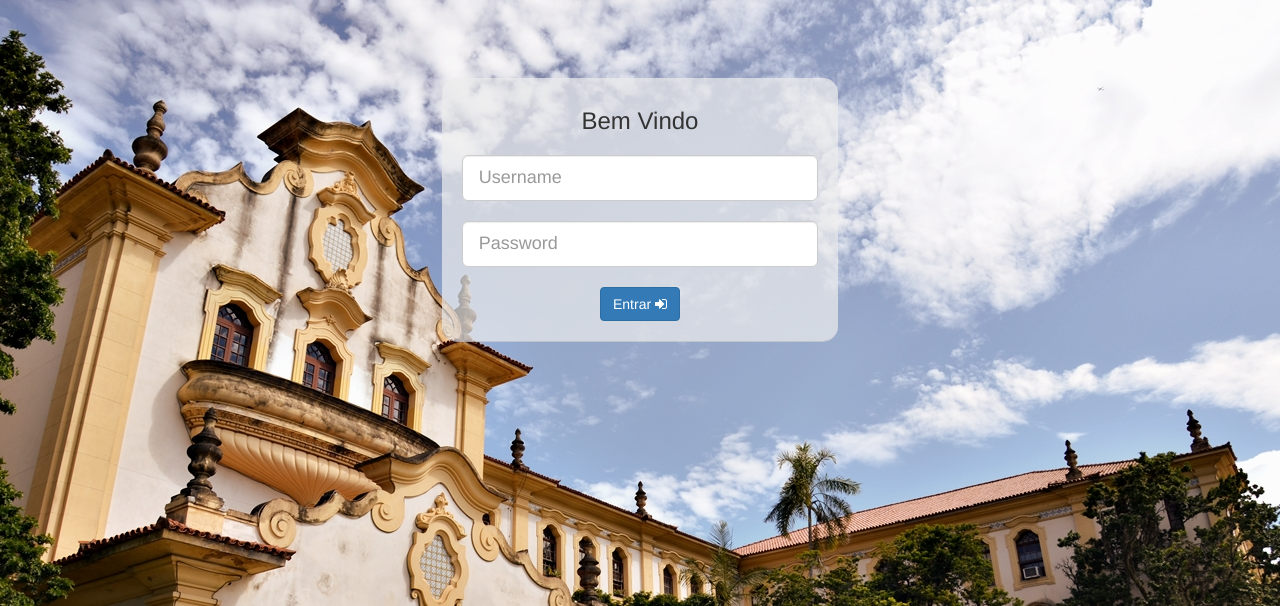
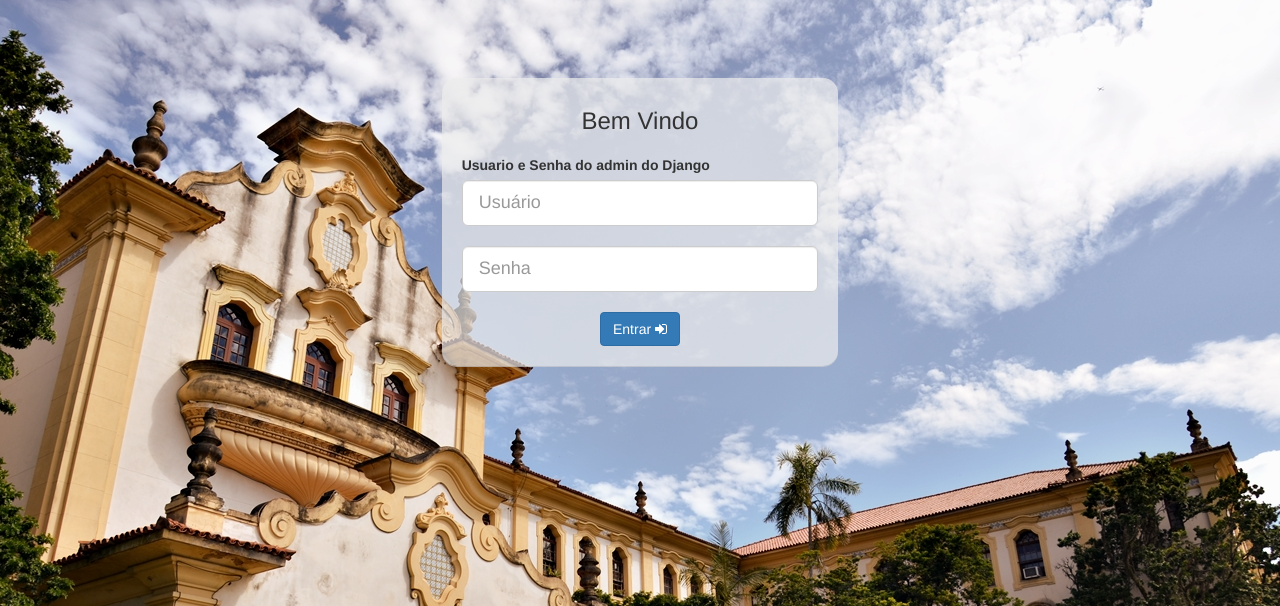
Before and after one commit to hugdiniz/anuarioDjango, a Django app: page / in a window 1280 px wide. Shown: the part 51-657 px from the top of the page. Run offline with Django 3.2, Linux system fonts and the light colour scheme; some libraries are stand-ins or nearby versions.

Commit message:
implementacao do login

```diff
--- a/yearbook/templates/yearbook/index.html
+++ b/yearbook/templates/yearbook/index.html
@@ -60,12 +60,12 @@
 
                 <ul class="nav navbar-nav navbar-right navbar-user">
                     <li class="dropdown user-dropdown">
-                       <a href="#" class="dropdown-toggle linksMenu" data-toggle="dropdown"><i class="fa fa-user"></i> <span>Steve Miller</span><b class="caret"></b></a>
+                       <a href="#" class="dropdown-toggle linksMenu" data-toggle="dropdown"><i class="fa fa-user"></i> <span>{{user.username}}</span><b class="caret"></b></a>
                        <ul class="dropdown-menu">
                            <li><a href="#"><i class="fa fa-user"></i> Profile</a></li>
                            <li><a href="#"><i class="fa fa-gear"></i> Settings</a></li>
                            <li class="divider"></li>
-                           <li><a href="{% url 'login' %}"><i class="fa fa-power-off"></i> Log Out</a></li>
+                           <li><a href="{% url 'logout' %}"><i class="fa fa-power-off"></i> Sair</a></li>
                        </ul>
                    </li>
                 </ul>
--- a/yearbook/templates/yearbook/login.html
+++ b/yearbook/templates/yearbook/login.html
@@ -58,18 +58,32 @@
 
     {# <div class="row"> #}
         <div class="col-lg-offset-4 col-lg-4 col-md-offset-3 col-md-6 col-sm-offset-2 col-sm-8 col-xs-12">
-            <div class="form-login">
-            <div class="login-text"><h3>Bem Vindo</h3></div>
-            <input type="text" id="userName" class="form-control input-lg chat-input" placeholder="Username" />
+            {% if success %}
+
+            {% endif %}
+            <form class="form-group {% if not success %}has-error{% endif %} form-login"  action="{% url 'login_submit' %}"method="POST">
+                {% csrf_token %}
+                <div class="login-text">
+                    <h3>Bem Vindo</h3>
+                </div>
+                {% if not success %}
+                    <label for="userName" class="control-label">Usuário ou Senha errados</label>
+                {% else %}
+                    <label for="userName" class="control-label">Usuario e Senha do admin do Django</label>
+                {% endif %}
+                <input type="text" id="userName"
+                    name="username" class="form-control input-lg chat-input" placeholder="Usuário"
+                    value="{% if username %}{{username}}{% endif %}"/>
                 </br>
-            <input type="password" id="userPassword" class="form-control input-lg chat-input" placeholder="Password" />
+                <input type="password" id="userPassword" name="password" class="form-control input-lg chat-input" placeholder="Senha" />
                 </br>
                 <div class="wrapper">
                     <span class="group-btn">
-                <a href="#" class="btn btn-primary btn-md">Entrar <i class="fa fa-sign-in"></i></a>
+                        <button class="btn btn-primary btn-md" onclick="submit()">Entrar <i class="fa fa-sign-in"></i></button>
+                        {# <a href="#" class="btn btn-primary btn-md">Entrar <i class="fa fa-sign-in"></i></a> #}
                     </span>
                 </div>
-            </div>
+            </form>
 
         </div>
     {# </div> #}
@@ -77,6 +91,7 @@
     <!-- Put your page content here! -->
 
     <!-- jQuery -->
+    <script type="text/javascript">var success = '{{success}}';</script>
     <script src="{% static 'bower_components/jquery/dist/jquery.min.js' %}"></script>
 
     <!-- Bootstrap Core JavaScript -->
--- a/yearbook/urls.py
+++ b/yearbook/urls.py
@@ -7,6 +7,10 @@ urlpatterns = patterns('',
 	# anuario/index
 	url(r'^$', views.render_login_page, name='login'),
 	url(r'^principal/$', views.index, name='index'),
+
+	# login
+	url(r'^login/$', views.efetuar_login, name='login_submit'),
+	url(r'^logout/$', views.efetuar_logout, name='logout'),
 
 	#urls referentes a uorg
 	url(r'^(?P<uorg_id>\d+)/$', views.uorg_info, name='uorg_info'),
--- a/yearbook/views.py
+++ b/yearbook/views.py
@@ -4,7 +4,9 @@ from django.http import HttpResponse, Http404
 from django.template import RequestContext, loader
 from django.core import serializers
 from django.views import generic
+from django.contrib.auth import authenticate, login, logout
 from django.contrib.auth.models import User
+from django.contrib.auth.decorators import login_required
 
 from yearbook.models import Unidade_Organizacional
 from yearbook.models import Pessoa
@@ -20,7 +22,7 @@ import json
 
 # Create your views here.
 
-
+@login_required(login_url='login')
 def index(request):
 	try:
 		uorg = Unidade_Organizacional()
@@ -84,6 +86,7 @@ def uorg_info(request, uorg_id):
 			'lotacoes'	: lotacoes,
 			'salas'		: salas,
 			'funcoes'	: funcoes,
+			'user'		: request.user,
 		})
 
 
@@ -118,23 +121,36 @@ def pessoas_uorg(request, uorg_id):
 	return None
 
 def render_login_page(request):
-	return render(request, 'yearbook/login.html', {})
+	return render(request, 'yearbook/login.html', {
+		'success'	: True,
+		})
 
 def efetuar_login(request):
 	if request.method == 'POST':
-		username = request['username']
-		password = request['password']
+		username = request.POST["username"]
+		password = request.POST["password"]
 
 		user = authenticate(username=username, password=password)
 
 		if user is not None:
 			if user.is_active:
-				pass
+				login(request, user)
+				return index(request)
+		else:
+			return render(request, 'yearbook/login.html', {
+				'username'	: username,
+				'success'	: False,
+			})
+
 
 	# template = loader.get_template('yearbook/login.html')
 	# context = RequestContext(request, {,})
 	# return HttpResponse(template.render(context))
-	return render(request, 'yearbook/login.html', {})
+
+def efetuar_logout(request):
+	logout(request)
+	return render_login_page(request)
+
 
 def salvar_pessoa(request, user_id):
 	return None
```
Lines whose indentation alone changed are shown as unchanged.
